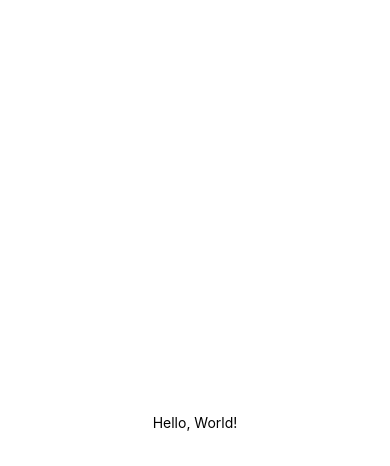
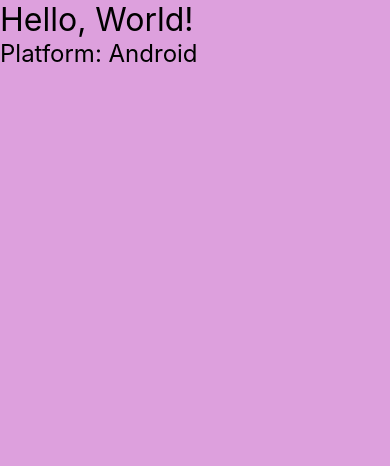
Before and after one commit to KodeckJames/Events_app, a React Native app: screen / in a window 390 px wide. Shown: the top 466 px of the page. Built offline with nearby package versions, Linux system fonts and the light colour scheme.

Commit message:
Second commit

```diff
--- a/App.js
+++ b/App.js
@@ -1,20 +1,22 @@
-import { StatusBar } from 'expo-status-bar';
-import { StyleSheet, Text, View } from 'react-native';
+// import { StatusBar } from 'expo-status-bar';
+import { StyleSheet, Text, View, Platform, SafeAreaView, StatusBar } from 'react-native';
 
 export default function App() {
   return (
-    <View style={styles.container}>
-      <Text>Hello, World!</Text>
-      <StatusBar style="auto" />
-    </View>
+    <SafeAreaView style={styles.container}>
+      <Text style={{fontSize:32}}>Hello, World!</Text>
+      <Text style={{fontSize:24}}>Platform: {Platform.OS === 'ios' ? "ios" : "Android"}</Text>
+
+    </SafeAreaView>
   );
 }
 
 const styles = StyleSheet.create({
   container: {
     flex: 1,
-    backgroundColor: '#fff',
-    alignItems: 'center',
-    justifyContent: 'center',
+    backgroundColor: 'plum',
+    paddingTop: Platform.OS === 'android' ? StatusBar.currentHeight : 0,
   },
+
 });
+// The issue in your code arises from how you are trying to use StatusBar.currentHeight from the expo-status-bar package. The StatusBar imported from expo-status-bar does not have a currentHeight property, which is available in the StatusBar component from the react-native package. To fix this, you should import StatusBar from react-native instead of expo-status-bar.
```
